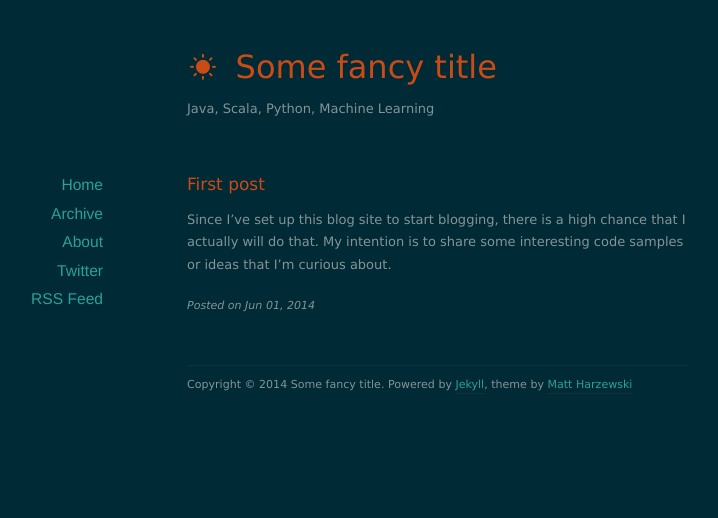
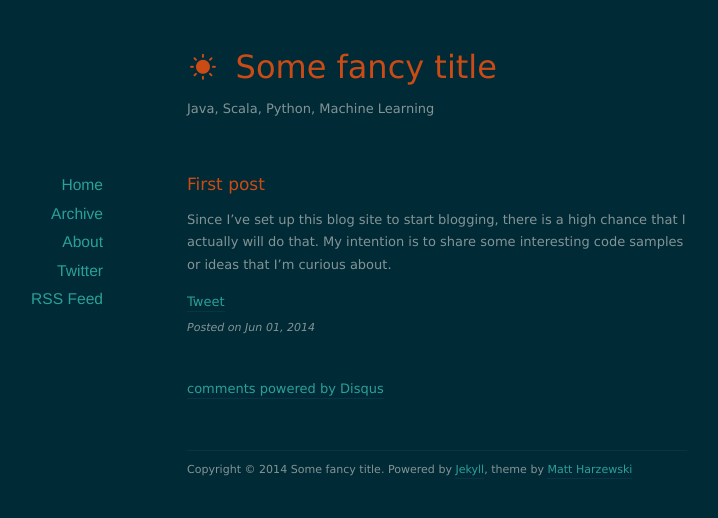
Before and after one commit to ezsi/ezsi.github.io, a Jekyll site: the page built from _posts/2014-06-01-first-post.markdown, in a window 1280 px wide. Shown: the top 518 px of the page, without its empty margins (203-921 px from the left). Built offline with Jekyll 4.4.1, drawn with Linux system fonts in a browser that asks for light colours; nearby versions of some CDN libraries; comment, search, counter and statistics services are not loaded; some of the changed lines change nothing that is shown.

Commit message:
social stuff

```diff
--- /dev/null
+++ b/_includes/comments.html
@@ -0,0 +1,15 @@
+<!-- Add Disqus comments. -->
+<div id="disqus_thread"></div>
+<script type="text/javascript">
+  /* * * CONFIGURATION VARIABLES: EDIT BEFORE PASTING INTO YOUR WEBPAGE * * */
+  var disqus_shortname = 'ezsi'; // required: replace example with your forum shortname
+
+  /* * * DON'T EDIT BELOW THIS LINE * * */
+  (function() {
+    var dsq = document.createElement('script'); dsq.type = 'text/javascript'; dsq.async = true;
+    dsq.src = '//' + disqus_shortname + '.disqus.com/embed.js';
+    (document.getElementsByTagName('head')[0] || document.getElementsByTagName('body')[0]).appendChild(dsq);
+  })();
+</script>
+<noscript>Please enable JavaScript to view the <a href="http://disqus.com/?ref_noscript">comments powered by Disqus.</a></noscript>
+<a href="http://disqus.com" class="dsq-brlink">comments powered by <span class="logo-disqus">Disqus</span></a>
--- /dev/null
+++ b/_includes/google_analytics.html
@@ -0,0 +1,10 @@
+<script>
+  (function(i,s,o,g,r,a,m){i['GoogleAnalyticsObject']=r;i[r]=i[r]||function(){
+  (i[r].q=i[r].q||[]).push(arguments)},i[r].l=1*new Date();a=s.createElement(o),
+  m=s.getElementsByTagName(o)[0];a.async=1;a.src=g;m.parentNode.insertBefore(a,m)
+  })(window,document,'script','//www.google-analytics.com/analytics.js','ga');
+
+  ga('create', 'UA-51739994-1', 'ezsi.github.io');
+  ga('send', 'pageview');
+
+</script>
--- a/_layouts/default.html
+++ b/_layouts/default.html
@@ -1,5 +1,8 @@
 <!DOCTYPE html>
 <html>
+
+{% include google_analytics.html %}
+
 <head>
 
   <meta charset="UTF-8">
@@ -38,6 +41,7 @@
           <li><a href="/about">About</a></li>
           <li><a href="http://twitter.com/belaezsias">Twitter</a></li>
           <li><a href="/feed.xml">RSS Feed</a></li>
+          <li>
         </ul>
       </nav>
     </div>
@@ -46,6 +50,7 @@
 
     <div id="content">
       {{ content }}
+      {% include comments.html %}
     </div>
 
 
--- a/_layouts/post.html
+++ b/_layouts/post.html
@@ -14,6 +14,23 @@ layout: default
 
 	<div class="post-content">{{ content }}</div>
 
+	<a href="https://twitter.com/share" class="twitter-share-button" data-via="belaezsias">Tweet</a>
+
+	<!-- Put this just before the closing body tag -->
+	<script>!function(d,s,id){var js,fjs=d.getElementsByTagName(s)[0];if(!d.getElementById(id)){js=d.createElement(s);js.id=id;js.src="//platform.twitter.com/widgets.js";fjs.parentNode.insertBefore(js,fjs);}}(document,"script","twitter-wjs");</script>
+
+	<!-- Google + -->
+	<g:plusone size="medium"></g:plusone>
+
+	<!-- Add this just before the closing body tag of your web page -->
+	<script type="text/javascript">
+	  (function() {
+	    var po = document.createElement('script'); po.type = 'text/javascript'; po.async = true;
+	    po.src = 'https://apis.google.com/js/plusone.js';
+	    var s = document.getElementsByTagName('script')[0]; s.parentNode.insertBefore(po, s);
+	  })();
+	</script>
+
 	<p class="meta">Posted on <span class="postdate">{{ page.date | date: "%b %d, %Y" }}</span></p>
 
 </article>
```
Also changed, not shown: 1 other file.
